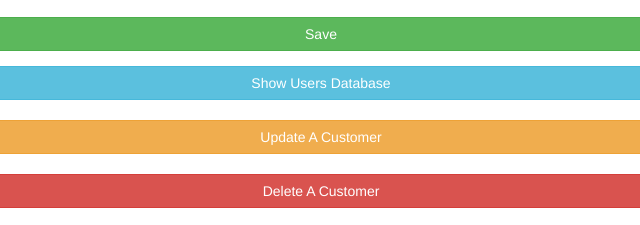
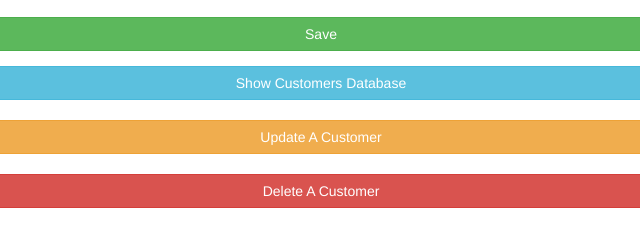
Before and after one commit to johan-liebert-m/customers-database, a website: page public/insert.html in a window 1280 px wide. Shown: the part 564-789 px from the top of the page, 319-959 px from the left. Drawn offline with nearby package versions, Linux system fonts and the light colour scheme.

Commit message:
Update insert.html

```diff
--- a/public/insert.html
+++ b/public/insert.html
@@ -30,7 +30,7 @@
 		<button class='btn btn-block btn-success' type='submit'>Save</button>
 	</form>
 
-	<a href='/customersdb' target='_blank'><button class='btn btn-block btn-info'>Show Users Database</button></a><br>
+	<a href='/customersdb' target='_blank'><button class='btn btn-block btn-info'>Show Customers Database</button></a><br>
 
     <button type="button" class="btn btn-block btn-warning" data-toggle="modal" data-target="#update" onclick='focusUpdate()'>Update A Customer</button><br>
 	<div id='update' class='modal fade' role='dialog'>
```
